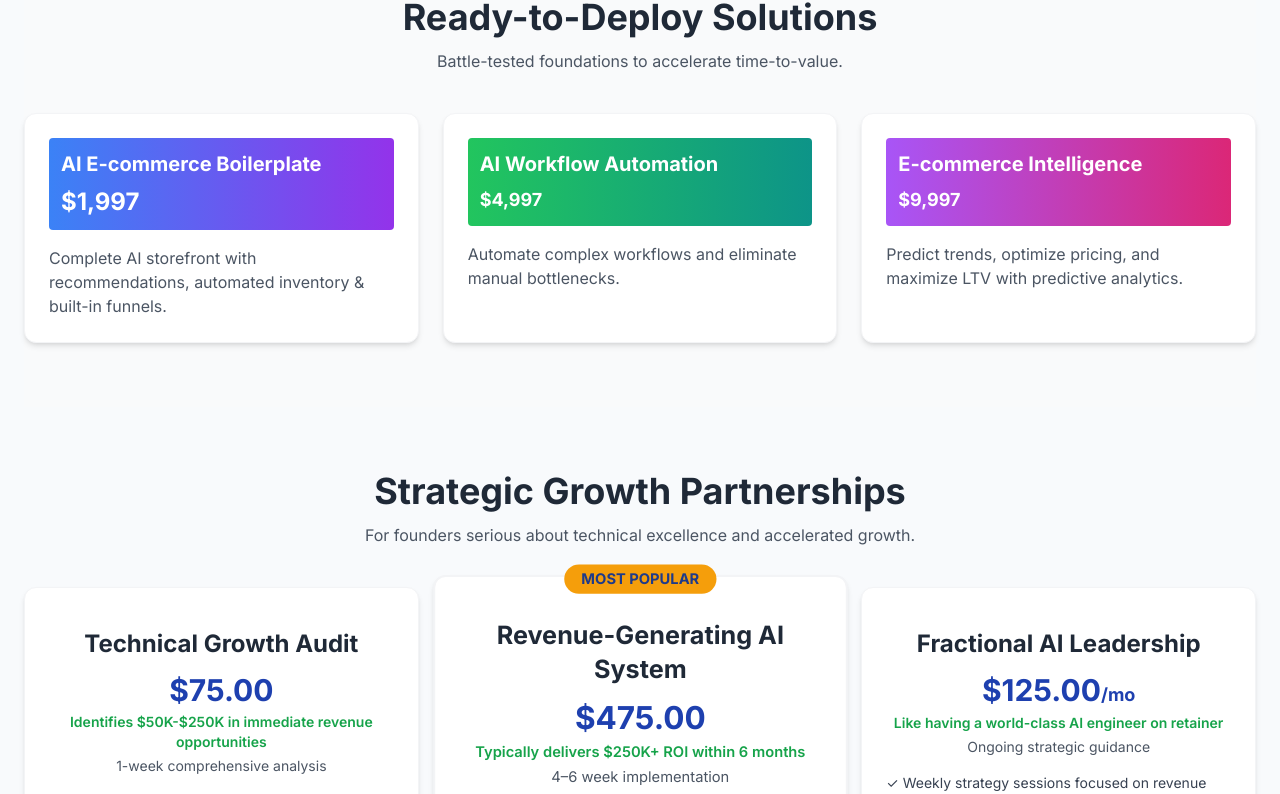
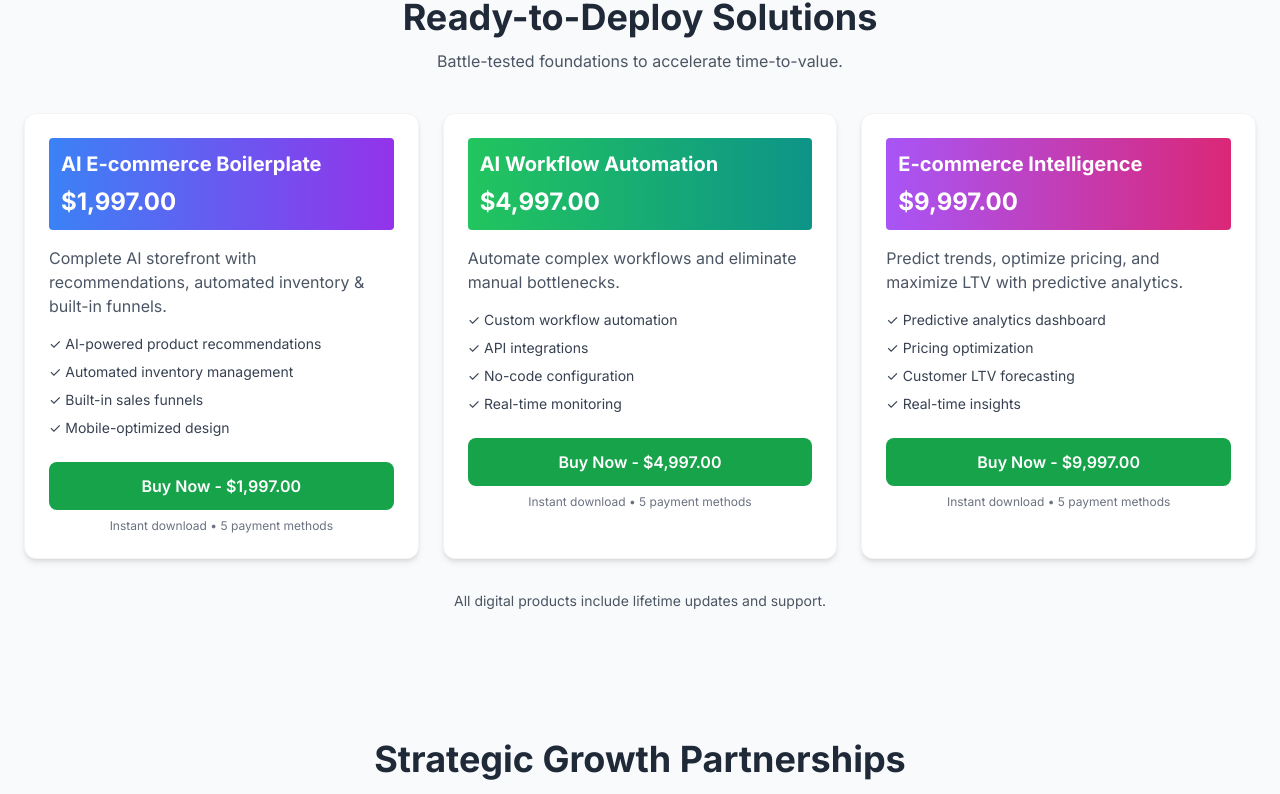
Before and after one commit to petterjuan/LGCY-Labs, a Next.js app: page / in a window 1280 px wide. Shown: the part 2618-3412 px from the top of the page. Built offline with nearby package versions, Linux system fonts and the light colour scheme; no server answers.

Commit message:
feat: add payment buttons to products and fix service prices
- Add 'Buy Now' buttons to all digital products
- Fix Services price display: ,500 (not 5), 7,500 (not 75)
- Add feature lists to product cards
- Include instant download badges for digital products
- Maintain consistent payment CTA design

```diff
--- a/sections/Products.tsx
+++ b/sections/Products.tsx
@@ -1,6 +1,38 @@
 import Card from "../components/Card";
+import Link from "next/link";
 
 export default function Products() {
+  const products = [
+    {
+      name: "AI E-commerce Boilerplate",
+      price: 1997, // $1,997
+      description: "Complete AI storefront with recommendations, automated inventory & built-in funnels.",
+      gradient: "from-blue-500 to-purple-600",
+      features: ["AI-powered product recommendations", "Automated inventory management", "Built-in sales funnels", "Mobile-optimized design"]
+    },
+    {
+      name: "AI Workflow Automation",
+      price: 4997, // $4,997
+      description: "Automate complex workflows and eliminate manual bottlenecks.",
+      gradient: "from-green-500 to-teal-600",
+      features: ["Custom workflow automation", "API integrations", "No-code configuration", "Real-time monitoring"]
+    },
+    {
+      name: "E-commerce Intelligence",
+      price: 9997, // $9,997
+      description: "Predict trends, optimize pricing, and maximize LTV with predictive analytics.",
+      gradient: "from-purple-500 to-pink-600",
+      features: ["Predictive analytics dashboard", "Pricing optimization", "Customer LTV forecasting", "Real-time insights"]
+    }
+  ];
+
+  const formatPrice = (price: number) => {
+    return price.toLocaleString('en-US', {
+      style: 'currency',
+      currency: 'USD'
+    });
+  };
+
   return (
     <section id="products" className="py-16 bg-gray-50">
       <div className="text-center mb-10">
@@ -11,29 +43,41 @@ export default function Products() {
       </div>
 
       <div className="grid md:grid-cols-3 gap-6">
-        <Card>
-          <div className="bg-gradient-to-r from-blue-500 to-purple-600 text-white p-3 rounded mb-4">
-            <h3 className="text-xl font-bold">AI E-commerce Boilerplate</h3>
-            <div className="text-2xl font-bold mt-2">$1,997</div>
-          </div>
-          <p className="text-gray-600">Complete AI storefront with recommendations, automated inventory & built-in funnels.</p>
-        </Card>
+        {products.map((product, index) => (
+          <Card key={index}>
+            <div className={`bg-gradient-to-r ${product.gradient} text-white p-3 rounded mb-4`}>
+              <h3 className="text-xl font-bold">{product.name}</h3>
+              <div className="text-2xl font-bold mt-2">{formatPrice(product.price)}</div>
+            </div>
+            <p className="text-gray-600 mb-4">{product.description}</p>
 
-        <Card>
-          <div className="bg-gradient-to-r from-green-500 to-teal-600 text-white p-3 rounded mb-4">
-            <h3 className="text-xl font-bold">AI Workflow Automation</h3>
-            <div className="text-lg font-bold mt-2">$4,997</div>
-          </div>
-          <p className="text-gray-600">Automate complex workflows and eliminate manual bottlenecks.</p>
-        </Card>
+            <ul className="text-gray-700 space-y-2 text-sm mb-6">
+              {product.features.map((feature, featureIndex) => (
+                <li key={featureIndex}>✓ {feature}</li>
+              ))}
+            </ul>
 
-        <Card>
-          <div className="bg-gradient-to-r from-purple-500 to-pink-600 text-white p-3 rounded mb-4">
-            <h3 className="text-xl font-bold">E-commerce Intelligence</h3>
-            <div className="text-lg font-bold mt-2">$9,997</div>
-          </div>
-          <p className="text-gray-600">Predict trends, optimize pricing, and maximize LTV with predictive analytics.</p>
-        </Card>
+            {/* PAYMENT CTA BUTTON */}
+            <div className="mt-4">
+              <Link
+                href={`/payments?service=${encodeURIComponent(product.name)}&amount=${product.price}`}
+                className="block w-full bg-green-600 text-white text-center py-3 px-4 rounded-lg font-semibold hover:bg-green-700 transition-colors"
+              >
+                Buy Now - {formatPrice(product.price)}
+              </Link>
+              <p className="text-xs text-gray-500 text-center mt-2">
+                Instant download • 5 payment methods
+              </p>
+            </div>
+          </Card>
+        ))}
+      </div>
+
+      {/* Digital Products Notice */}
+      <div className="mt-8 text-center">
+        <p className="text-sm text-gray-600">
+          All digital products include lifetime updates and support.
+        </p>
       </div>
     </section>
   );
--- a/sections/Services.tsx
+++ b/sections/Services.tsx
@@ -5,7 +5,7 @@ export default function Services() {
   const services = [
     {
       name: "Technical Growth Audit",
-      price: 7500,
+      price: 7500, // $7,500
       description: "Identifies $50K-$250K in immediate revenue opportunities",
       duration: "1-week comprehensive analysis",
       features: [
@@ -18,7 +18,7 @@ export default function Services() {
     },
     {
       name: "Revenue-Generating AI System",
-      price: 47500,
+      price: 47500, // $47,500
       description: "Typically delivers $250K+ ROI within 6 months",
       duration: "4–6 week implementation",
       features: [
@@ -31,7 +31,7 @@ export default function Services() {
     },
     {
       name: "Fractional AI Leadership",
-      price: 12500,
+      price: 12500, // $12,500/month
       description: "Like having a world-class AI engineer on retainer",
       duration: "Ongoing strategic guidance",
       features: [
@@ -45,7 +45,7 @@ export default function Services() {
   ];
 
   const formatPrice = (price: number) => {
-    return (price / 100).toLocaleString('en-US', {
+    return price.toLocaleString('en-US', {
       style: 'currency',
       currency: 'USD'
     });
```
